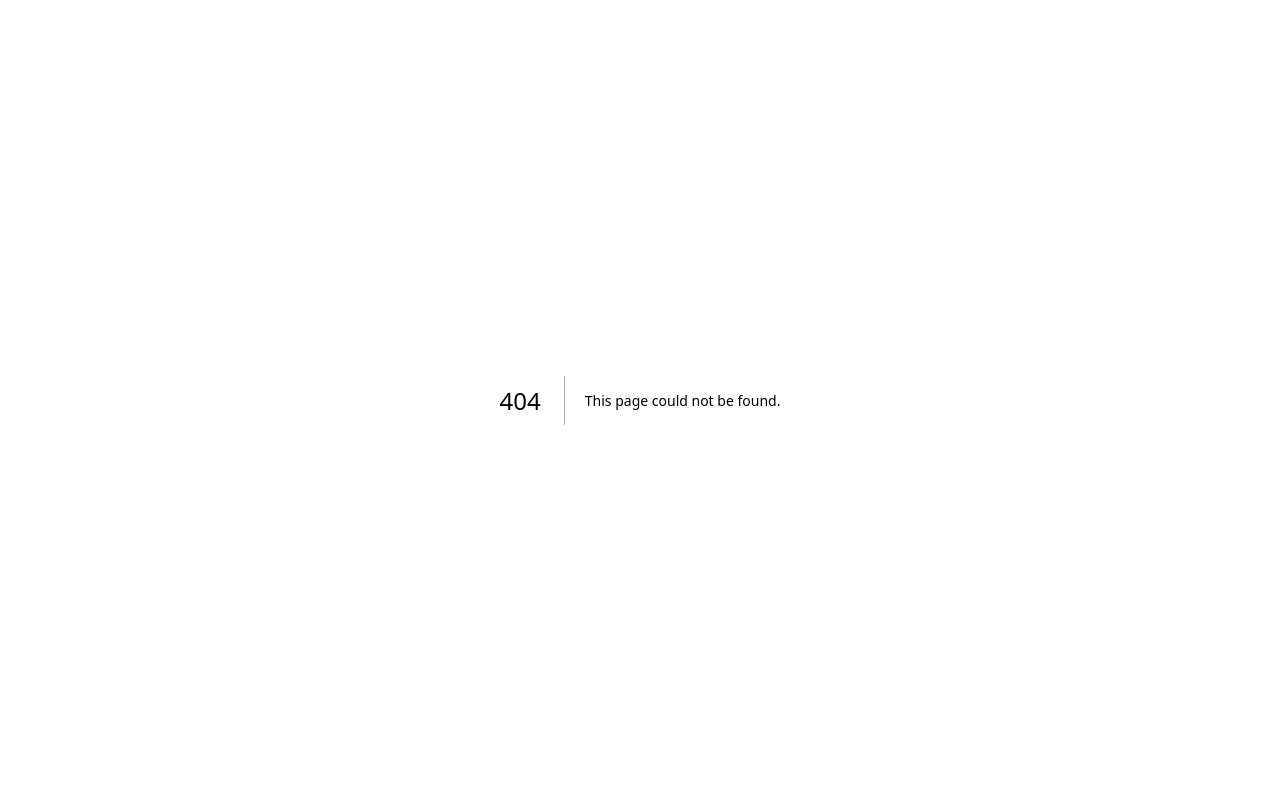
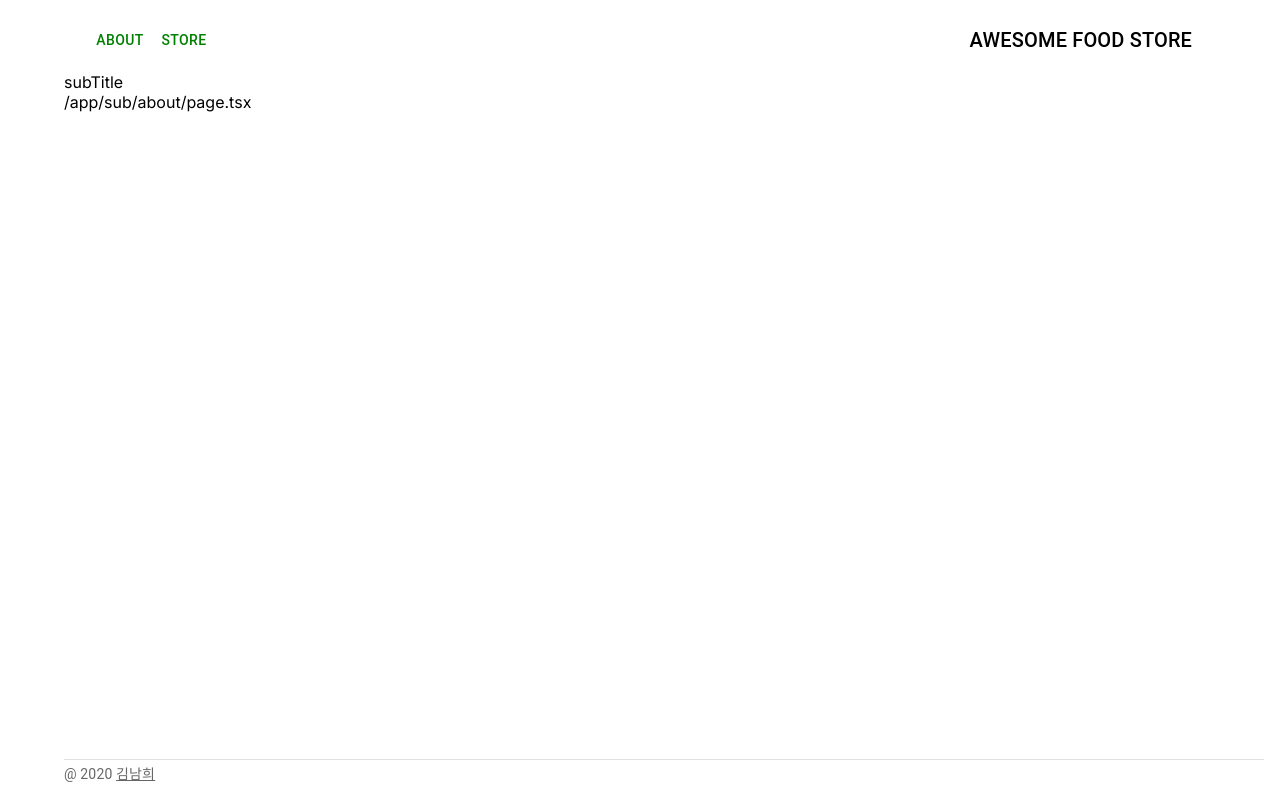
Before and after one commit to KNHui/restaurant-board, a Next.js app: page /about in a window 1280 px wide. Before the commit this address had no page. Built offline with nearby package versions, Linux system fonts and the light colour scheme.

Commit message:
feat: Add nested Layout for the unified and repeat of components

```diff
--- /dev/null
+++ b/app/about/page.tsx
@@ -0,0 +1,11 @@
+"use client";
+
+import NestedLayout from "../components/layout/nested-layout";
+
+export default function About() {
+    return (
+        <NestedLayout subTitle="ABOUT" >
+            /app/sub/about/page.tsx
+        </NestedLayout>
+    );
+}
--- /dev/null
+++ b/app/components/layout/nested-layout.tsx
@@ -0,0 +1,23 @@
+import { Box } from '@mui/material';
+import { LayoutHeightService } from "@/app/services/layout/layout-service";
+
+export default function NestedLayout({
+    subTitle,
+    children
+}: {
+    subTitle: string,
+    children: React.ReactNode
+}) {
+    return (
+        <Box
+            component="div"
+            position={'relative'}
+            height={LayoutHeightService.getBodyHeight()}
+        >
+            <header>subTitle</header>
+            <main>
+                {children}
+            </main>
+        </Box>
+    );
+}
--- a/app/layout.tsx
+++ b/app/layout.tsx
@@ -1,5 +1,12 @@
-import './globals.css'
-import { Inter } from 'next/font/google'
+"use client";
+
+import { Container } from '@mui/material';
+import './globals.css';
+import styles from './page.module.css';
+import { Inter } from 'next/font/google';
+import Header from './components/header/header';
+import { LayoutHeightService } from './services/layout/layout-service';
+import Footer from './components/footer/footer';
 
 const inter = Inter({ subsets: ['latin'] })
 
@@ -15,7 +22,17 @@ export default function RootLayout({
 }) {
   return (
     <html lang="en">
-      <body className={inter.className}>{children}</body>
+      <body className={inter.className}>
+        <Container
+          className={styles.container}
+          style={{ height: LayoutHeightService.getContainerHeight() }}
+        >
+          <Header height={LayoutHeightService.getHeaderHeight()} />
+          {children}
+          <Footer />
+
+        </Container>
+      </body>
     </html>
   )
 }
--- a/app/services/layout/layout-service.ts
+++ b/app/services/layout/layout-service.ts
@@ -1,7 +1,7 @@
 const BODY_MARGIN = '8px';
 const HEADER_HEIGHT = '64px';
 
-export const LayoutService = {
+export const LayoutHeightService = {
     getContainerHeight(): string {
         return `calc(100% - (${BODY_MARGIN} * 2))`;
     },
```
Also changed, not shown: app/components/layout/layout.tsx (deleted, +0 -19 lines), app/eat/page.tsx (added, +11 -0 lines), app/page.tsx (+2 -16 lines), app/sub/about/page.tsx (deleted, +0 -7 lines).
